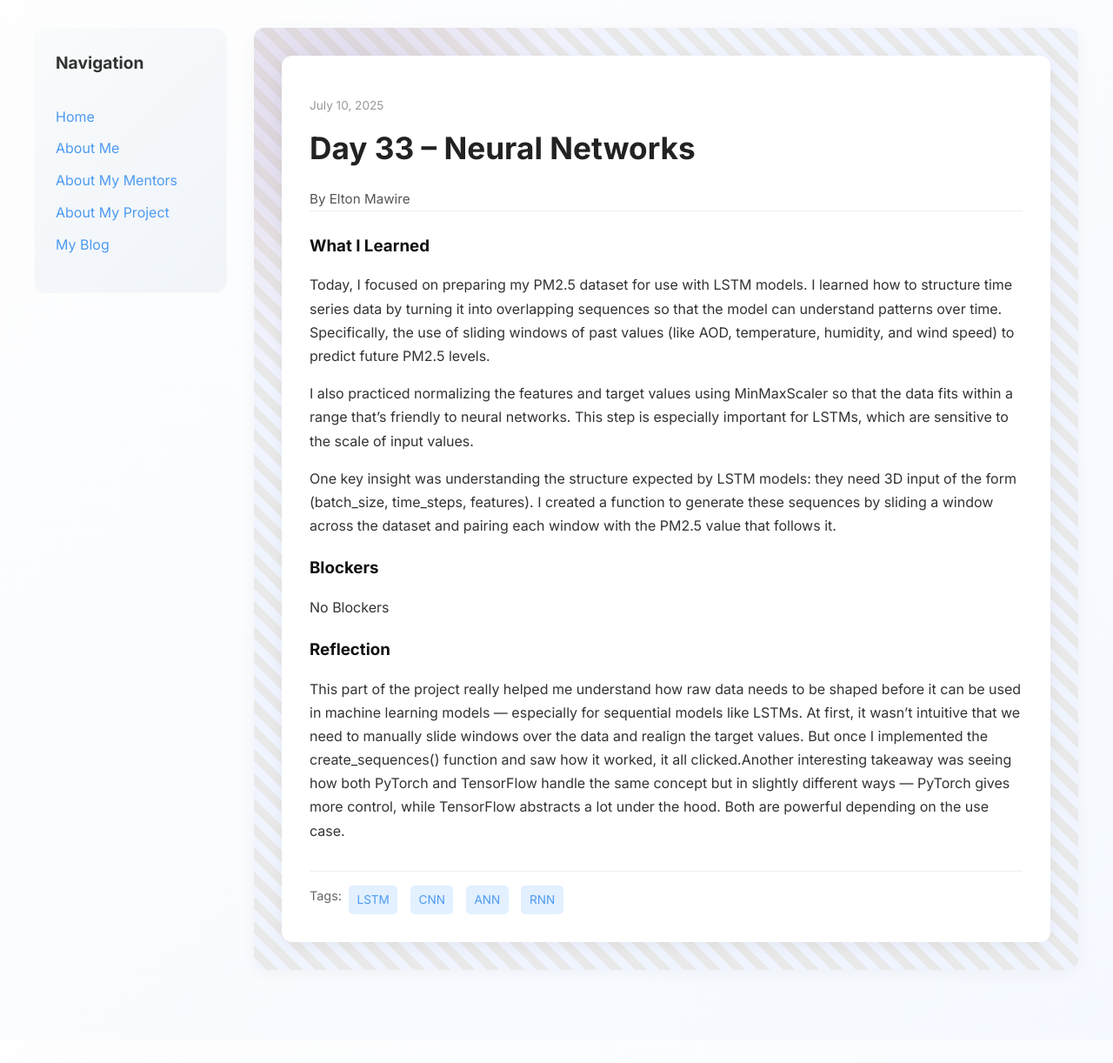
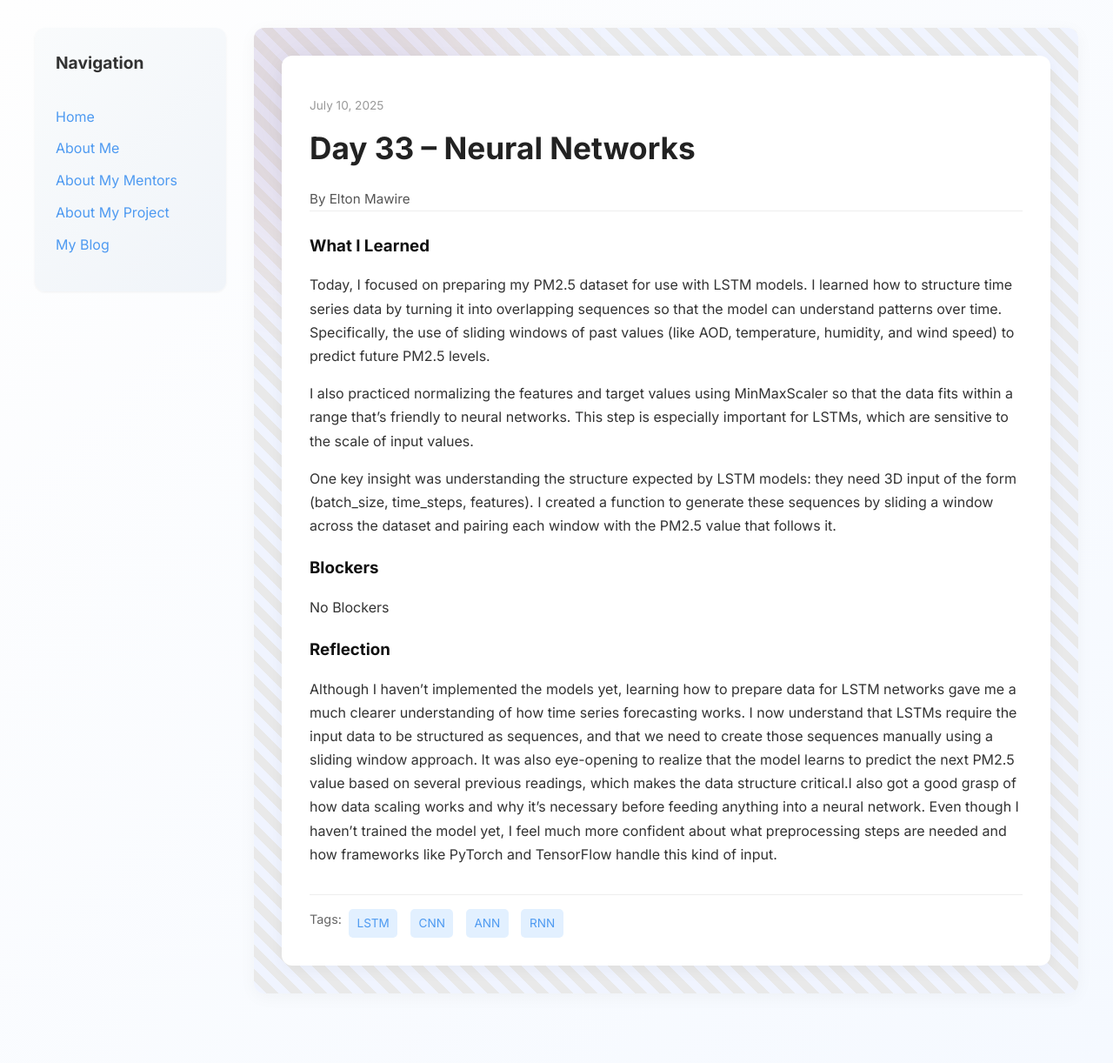
Before and after one commit to Nginga/Nginga.github.io, a Jekyll site: the page built from _posts/2025-07-10-day-33.md, in a window 1280 px wide. Shown: the whole page at 87% size. Built offline with Jekyll 4.4.1, drawn with Linux system fonts in a browser that asks for light colours; before the commit the page ends 1195 px from its top, so only the background shows below that.

Commit message:
Update 2025-07-10-day-33.md

```diff
--- a/_posts/2025-07-10-day-33.md
+++ b/_posts/2025-07-10-day-33.md
@@ -17,5 +17,5 @@
   No Blockers
 
 reflection: |
-  This part of the project really helped me understand how raw data needs to be shaped before it can be used in machine learning models — especially for sequential models like LSTMs. At first, it wasn’t intuitive that we need to manually slide windows over the data and realign the target values. But once I implemented the create_sequences() function and saw how it worked, it all clicked.Another interesting takeaway was seeing how both PyTorch and TensorFlow handle the same concept but in slightly different ways — PyTorch gives more control, while TensorFlow abstracts a lot under the hood. Both are powerful depending on the use case.
+  Although I haven't implemented the models yet, learning how to prepare data for LSTM networks gave me a much clearer understanding of how time series forecasting works. I now understand that LSTMs require the input data to be structured as sequences, and that we need to create those sequences manually using a sliding window approach. It was also eye-opening to realize that the model learns to predict the next PM2.5 value based on several previous readings, which makes the data structure critical.I also got a good grasp of how data scaling works and why it's necessary before feeding anything into a neural network. Even though I haven’t trained the model yet, I feel much more confident about what preprocessing steps are needed and how frameworks like PyTorch and TensorFlow handle this kind of input.
 ---
```
